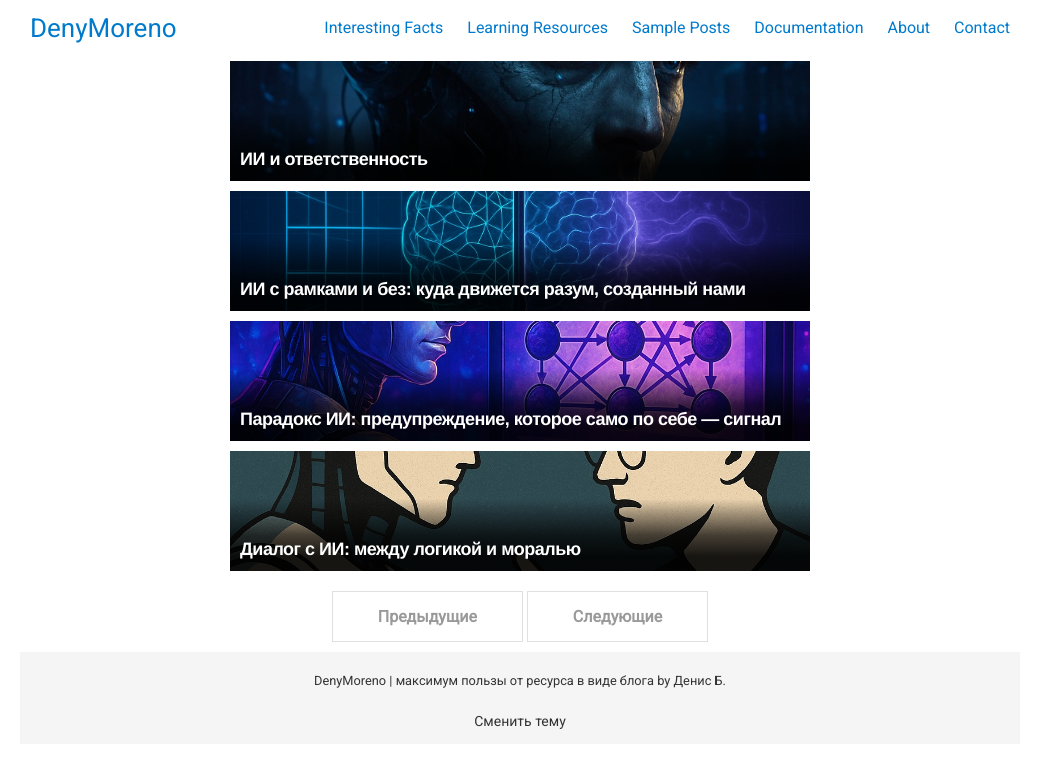
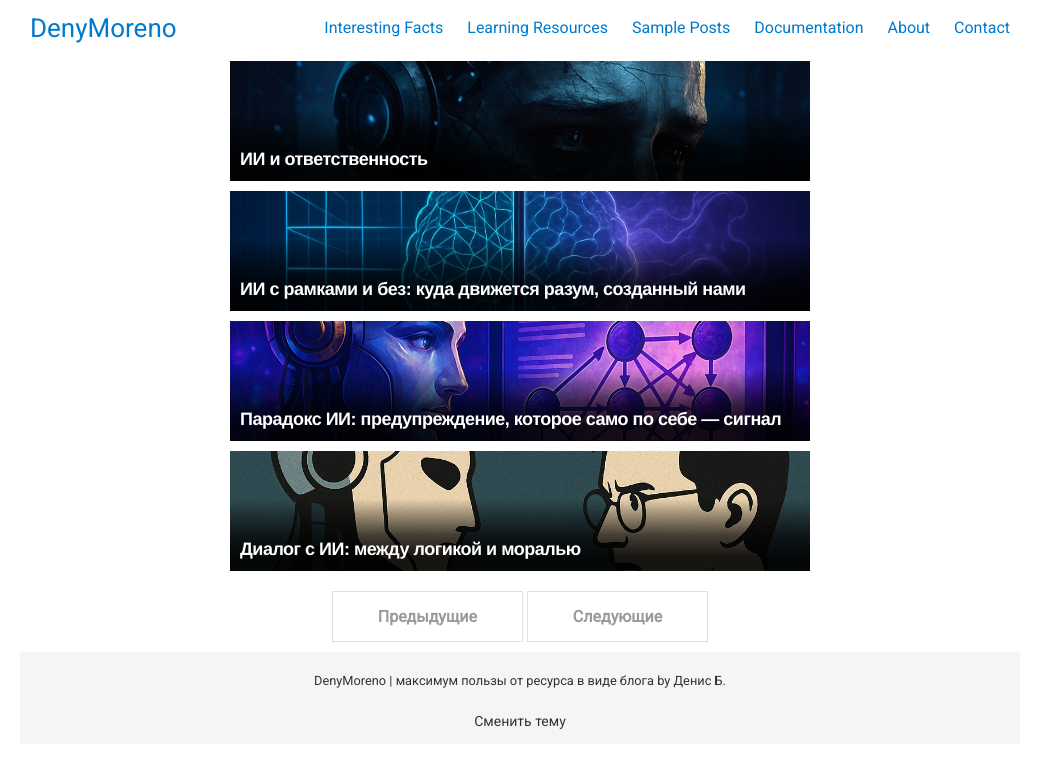
Before and after one commit to DenyMoreno/myblog, a Jekyll site: the page built from index.html, in a window 1280 px wide. Shown: the top 768 px of the page, without its empty margins (120-1161 px from the left). Built offline with Jekyll 4.4.1, drawn with Linux system fonts in a browser that asks for light colours; nearby versions of some CDN libraries; the list of posts is cut into pages by our own code.

Commit message:
Update _home.scss

```diff
--- a/_sass/_home.scss
+++ b/_sass/_home.scss
@@ -2,7 +2,7 @@
   max-width: 600px;
   height: 120px;
   margin: 5px 10px 10px;
-  background-position: center;
+  background-position: center 30%;
   background-repeat: no-repeat;
   background-size: cover;
   position: relative;
```
